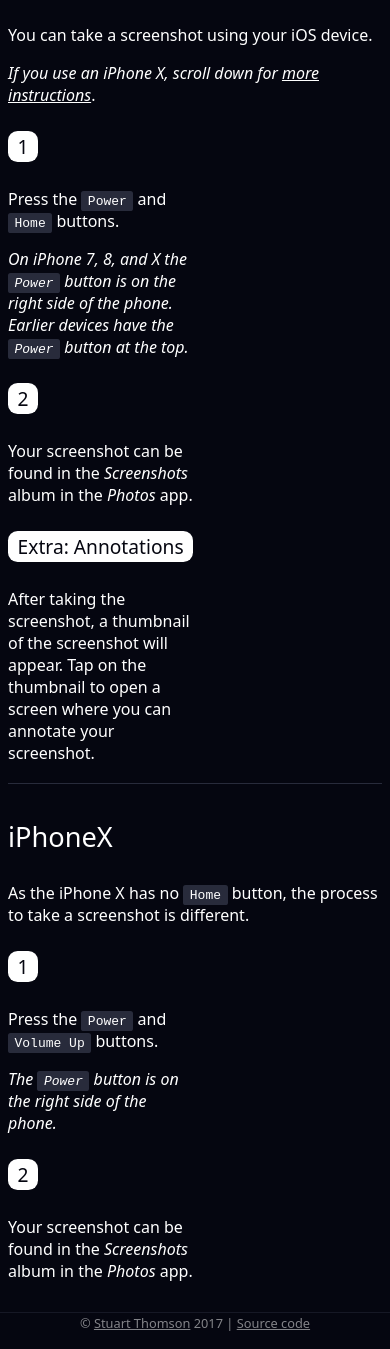
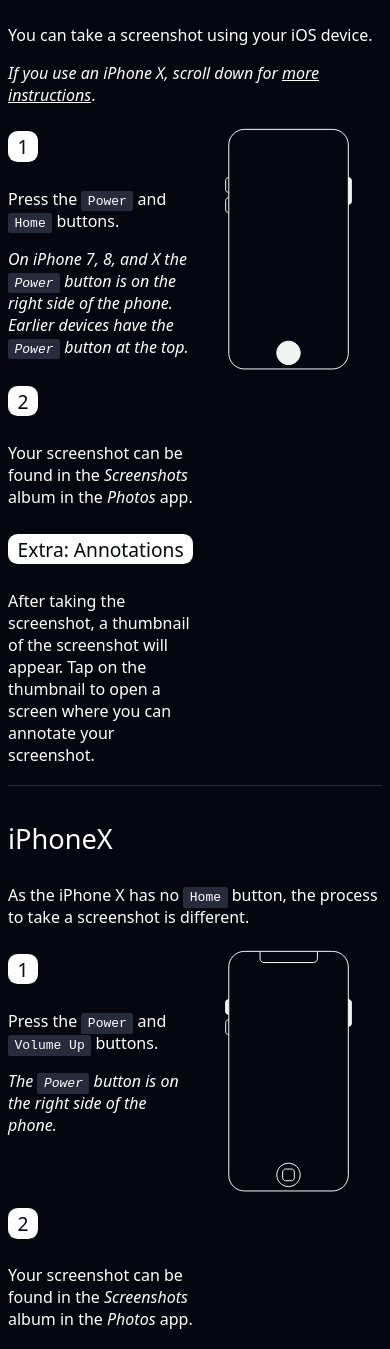
Before and after one commit to s-thom/howtoscreenshot, a website: page src/ios.html in a window 390 px wide. Shown: the part 302-1651 px from the top of the page. Drawn offline with Linux system fonts and the light colour scheme.

Commit message:
Add phone diagrams to iOS page

```diff
--- a/src/ios.html
+++ b/src/ios.html
@@ -107,6 +107,10 @@
           <p><em>On iPhone 7, 8, and X the <kbd>Power</kbd> button is on the right side of the phone. Earlier devices have the <kbd>Power</kbd> button at the top.</em></p>
         </div>
         <div class="step-half step-diagram">
+          <svg viewBox="0 0 192 256">
+            <path class="svg-outline" d="M141.3 251H50.7c-8.8 0-16-7.2-16-16V21c0-8.8 7.2-16 16-16h90.7c8.8 0 16 7.2 16 16v214c-.1 8.8-7.3 16-16.1 16zM34.7 54.7H34c-1.3 0-2.5 1.1-2.5 2.5V67c0 1.3 1.1 2.5 2.5 2.5h.7m0 5.9H34c-1.3 0-2.5 1.1-2.5 2.5v9.8c0 1.3 1.1 2.5 2.5 2.5h.7"/>
+            <path class="svg-outline svg-fill" d="M157.3 54.7h.7c1.3 0 2.5 1.1 2.5 2.5v22.1c0 1.3-1.1 2.5-2.5 2.5h-.7M108 234.5c0-6.6-5.4-12-12-12s-12 5.4-12 12 5.4 12 12 12 12-5.4 12-12z"/>
+          </svg>
         </div>
       </section>
       <section class="step" id="full-2">
@@ -138,6 +142,10 @@
           <p><em>The <kbd>Power</kbd> button is on the right side of the phone.</em></p>
         </div>
         <div class="step-half step-diagram">
+          <svg viewBox="0 0 192 256">
+            <path class="svg-outline" d="M141.3 251H50.7c-8.8 0-16-7.2-16-16V21c0-8.8 7.2-16 16-16h90.7c8.8 0 16 7.2 16 16v214c-.1 8.8-7.3 16-16.1 16zM66.8 5v7.4c0 2.2 1.8 4.1 4.1 4.1h50.7c2.2 0 4.1-1.8 4.1-4.1V5m-91 70.4H34c-1.3 0-2.5 1.1-2.5 2.5v9.8c0 1.3 1.1 2.5 2.5 2.5h.7M108 234.5c0-6.6-5.4-12-12-12s-12 5.4-12 12 5.4 12 12 12 12-5.4 12-12zm-9-6h-6c-1.7 0-3 1.4-3 3v6c0 1.6 1.3 3 3 3h6c1.7 0 3-1.4 3-3v-6c0-1.6-1.3-3-3-3z"/>
+            <path class="svg-outline svg-fill" d="M157.3 54.7h.7c1.3 0 2.5 1.1 2.5 2.5v22.1c0 1.3-1.1 2.5-2.5 2.5h-.7M34.7 54.7H34c-1.3 0-2.5 1.1-2.5 2.5V67c0 1.3 1.1 2.5 2.5 2.5h.7"/>
+          </svg>
         </div>
       </section>
       <section class="step" id="iphonex-2">
```
Also changed, not shown: 1 other file.
